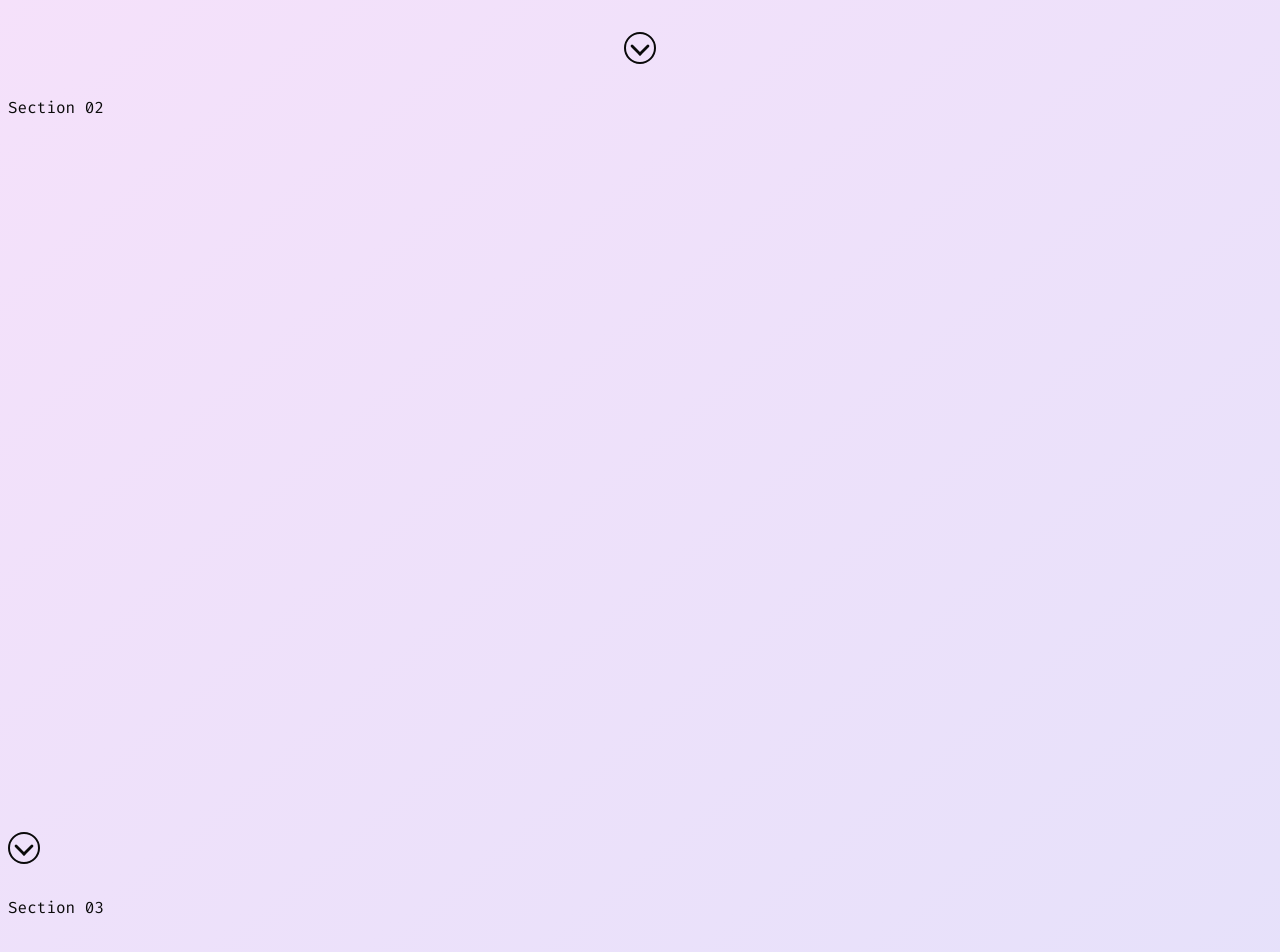
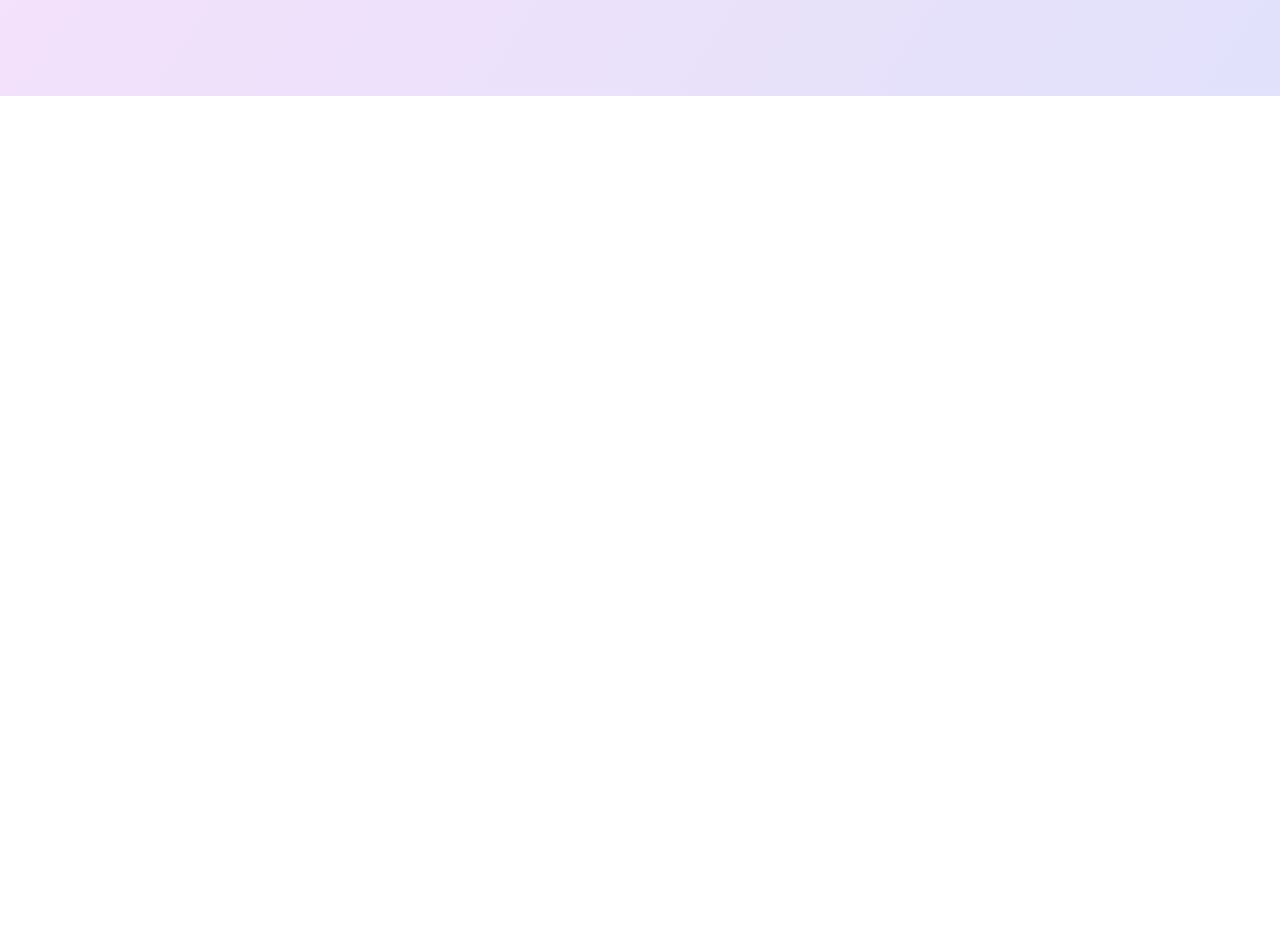
Before and after one commit to MiraiMindz/MiraiWebsite, a Next.js app: page / in a window 1280 px wide. Shown: the part 762-1714 px from the top of the page. After the commit the page ends 858 px from the top, so only its background shows below. Built offline with nearby package versions, Linux system fonts and the light colour scheme.

Commit message:
made some changes

```diff
--- a/src/app/components/ScrollToButtons/ScrollToButtons.tsx
+++ b/src/app/components/ScrollToButtons/ScrollToButtons.tsx
@@ -1,8 +1,13 @@
 import { animateScroll as scroll } from 'react-scroll';
 
-export default function ScrollButton() {
+interface ScrollButtonProps {
+  value: number,
+}
+
+export default function ScrollButton(props: ScrollButtonProps) {
+  let amount: number = props.value < 0 ? (window.innerHeight + Math.abs(props.value)) : (window.innerHeight - props.value)
   const handleScroll = () => {
-    scroll.scrollMore((window.innerHeight + 64), {smooth:'easeInOutCubic'})
+    scroll.scrollMore(amount, {smooth:'easeInOutCubic'})
   }
 
   return (
--- a/src/app/globals.css
+++ b/src/app/globals.css
@@ -248,3 +248,9 @@
   background-clip: text !important;
   color: transparent !important;
 }
+
+/*
+.blur-mobile {
+  backdrop-filter: blur(2px) !important;
+}
+*/
--- a/src/app/layouts/BodyLayout.tsx
+++ b/src/app/layouts/BodyLayout.tsx
@@ -119,7 +119,7 @@ export function BodyLayout({ children }: any) {
     <div className={isDarkTheme ? 'dark' : 'light'}>
       <div className="gradient-animation min-h-screen" style={mainComponentStyle}>
         <div className="text-neutral-950 dark:text-neutral-50 flex flex-col min-h-screen items-stretch flex-grow">
-          <header className="sticky top-0 backdrop-blur-sm px-2 py-2 md:px-1">
+          <header className="sticky top-0 backdrop-blur-sm px-2 py-2 md:px-1 blur-mobile z-10">
             <div className="flex flex-row justify-between mb-1 items-center">
               <div className="flex flex-row items-center">
                 <div className="w-16 fill-neutral-950 dark:fill-neutral-50">
--- a/src/app/page.tsx
+++ b/src/app/page.tsx
@@ -1,35 +1,58 @@
 "use client";
 import Typewriter from "typewriter-effect";
 import ScrollButton from "./components/ScrollToButtons/ScrollToButtons";
+import { useEffect, useState } from "react";
+import { animateScroll as scroll } from 'react-scroll';
+
 
 export default function Home() {
+  const [scrollDown, setScrollDown] = useState<boolean>(false);
+  const handleScrollDown = () => setScrollDown(!scrollDown);
+  const currentDate = new Date();
+  const currentYear = currentDate.getFullYear();
+  const handleScroll = () => {
+    scroll.scrollMore((window.innerHeight), {smooth:'easeInOutCubic'});
+  }
+  useEffect(() => {
+    handleScroll();
+  }, []);
+
   return (
     <main className="min-h-screen min-w-full flex-grow">
-      <section className="min-h-screen flex flex-col flex-grow text-center justify-center items-center relative">
+      <section className="min-h-screen flex flex-col flex-grow text-center justify-center items-center relative text-lg">
         <Typewriter
           onInit={
             (typewriter) => {
               typewriter
                 .typeString("Onde a criatividade e o tecnicismo dão um passo em direção ao <span class='underline'>futuro</span>.")
+                .pauseFor(500)
                 .callFunction(() => {
-                  console.log('');
+                  handleScrollDown();
                 })
               .start();
             }
           }
         />
-        <div className="absolute bottom-32 md:bottom-8">
-          <ScrollButton />
+        <div className={(scrollDown ? "toggleScrollDownOn" : "toggleScrollDownOff") + " absolute bottom-8 md:bottom-8"}>
+          <ScrollButton value={48}/>
         </div>
       </section>
-      <section className="min-h-screen relative">
-        <h1>Section 02</h1>
-        <div className="absolute bottom-32 md:bottom-8">
-          <ScrollButton />
+      <section className={(scrollDown ? "block" : "hidden") + " min-h-screen relative flex flex-col flex-grow justify-center items-center"}>
+        <h1 className="font-black block text-left absolute top-2 w-full text-2xl">Quem sou eu?</h1>
+        <p>
+          Meu nome é Bruno Barreto, mas as pessoas me conhecem como Mirai. Eu tenho {(currentYear - 2005)} anos, e sou principalmente um desenvolvedor Full-Stack; embora também faça produção musical, design e escrita como hobbies.
+        </p>
+        <div className={(scrollDown ? "toggleScrollDownOn" : "toggleScrollDownOff") + " absolute bottom-32 md:bottom-8"}>
+          <ScrollButton value={-64}/>
         </div>
       </section>
-      <section className="min-h-screen relative">
-        <h1>Section 03</h1>
+      <section className={(scrollDown ? "block" : "hidden") + " min-h-screen relative flex flex-col flex-grow justify-center items-center"}>
+        <h1 className="font-black block text-left absolute top-2 w-full text-2xl">Recomendações</h1>
+        <p>
+          Porquê você não dá uma olhada nas outras seções do site? <br/><br/>
+          <span className="hidden md:inline-block text-neutral-500 dark:text-neutral-400">Basta usar o menu superior</span>
+          <span className="inline-block md:hidden text-neutral-500 dark:text-neutral-400">basta usar o menu no canto superior-direito da tela</span>
+        </p>
       </section>
     </main>
   );
```
